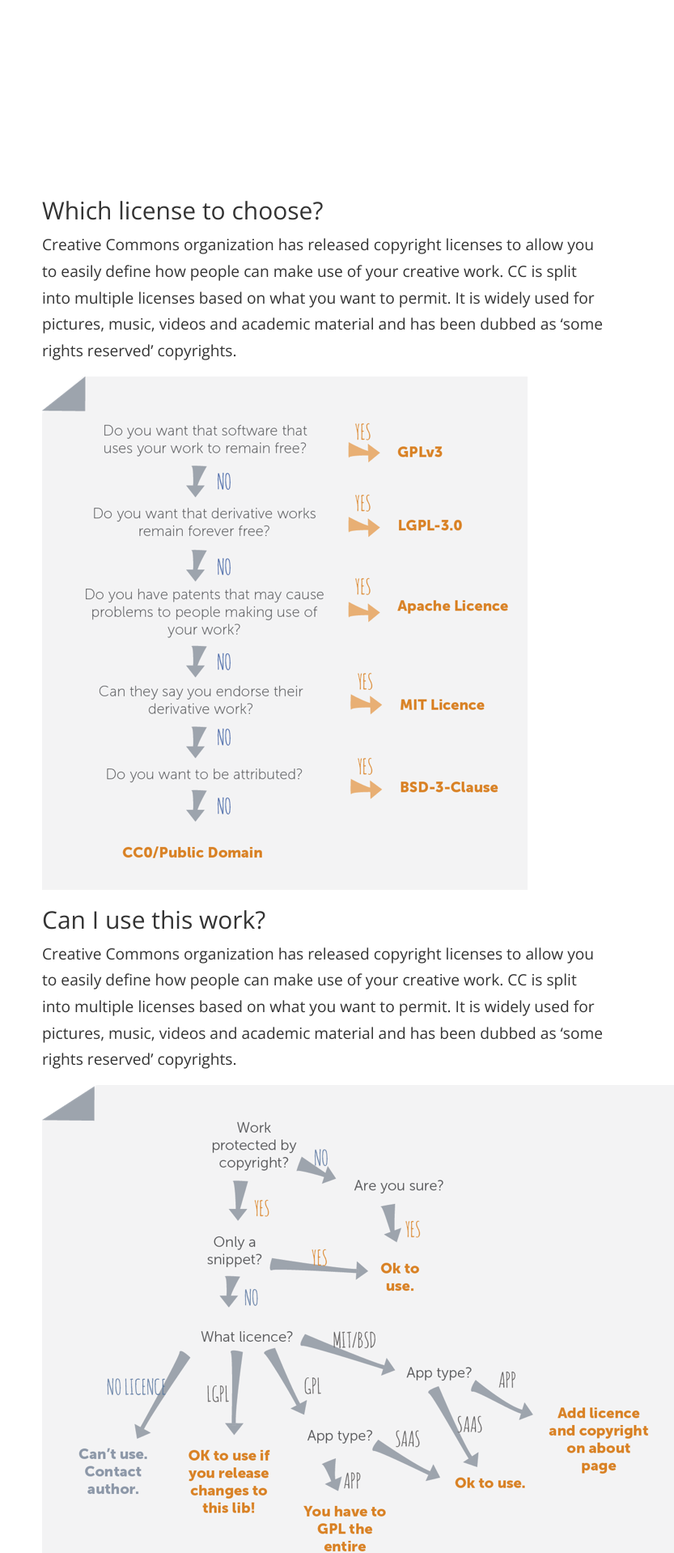
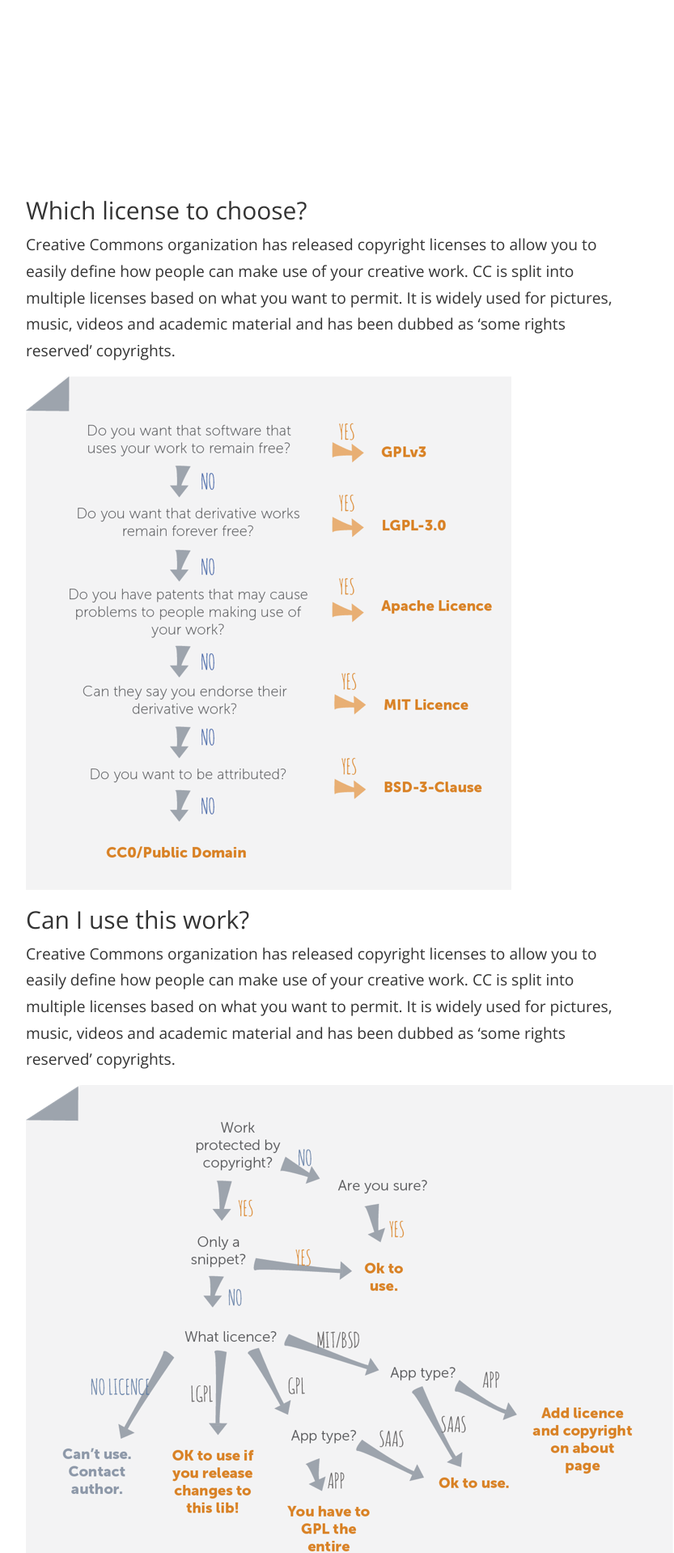
Before and after one commit to futurice/spiceprogram, a Jekyll site: the page built from choose/index.html, in a window 1280 px wide. Shown: the part 570-2488 px from the top of the page at 81% size, without its empty margins (238-1071 px from the left). Built offline with Jekyll 4.4.1, drawn with Linux system fonts in a browser that asks for light colours; nearby versions of some CDN libraries.

Commit message:
minor css changes

```diff
--- a/assets/css/css.css
+++ b/assets/css/css.css
@@ -331,8 +331,8 @@
   font-size: 1.2em;
   line-height: 1.7;
   font-weight: 400;
-  padding-left: 40px;
-  padding-right: 40px;
+  padding-left: 20px;
+  padding-right: 20px;
 }
 
 ul {
```
